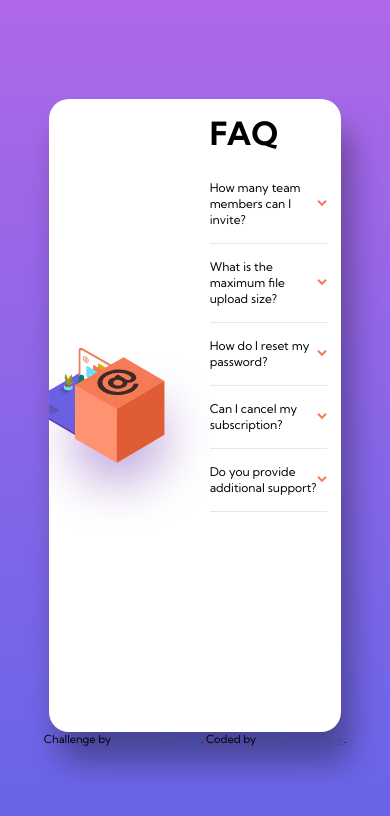
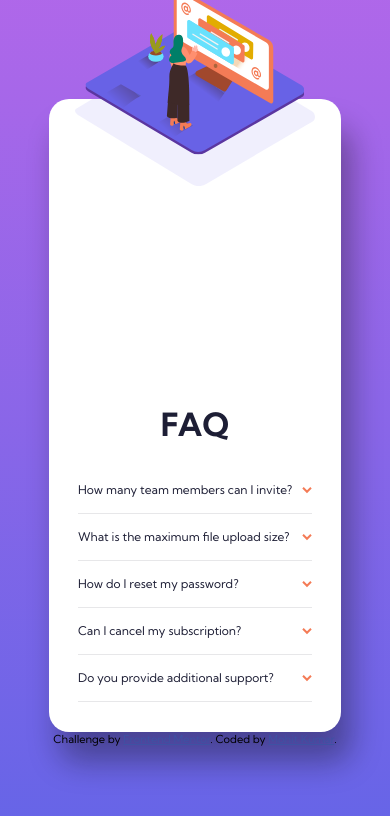
Before and after one commit to mohitk0208/frontendmentor_faq_accordian_card, a plain HTML site: page index.html in a window 390 px wide. Drawn offline with Linux system fonts and the light colour scheme.

Commit message:
completed mobile view part

```diff
--- a/index.html
+++ b/index.html
@@ -35,7 +35,7 @@
 					<img
 					class="img__women"
 					src="./images/illustration-woman-online-mobile.svg"
-					srcset="./images/illustration-woman-online-desktop.svg 1440w"
+					srcset="./images/illustration-woman-online-mobile.svg 375w ,./images/illustration-woman-online-desktop.svg 1440w"
 					alt="image of illustration women"
 				/>
 				</div>
@@ -111,7 +111,7 @@
 			Challenge by
 			<a href="https://www.frontendmentor.io?ref=challenge" target="_blank"
 				>Frontend Mentor</a
-			>. Coded by <a href="#">Your Name Here</a>.
+			>. Coded by <a href="#">Mohit Kumar</a>.
 		</div>
 	</body>
 </html>
--- a/style.css
+++ b/style.css
@@ -61,6 +61,7 @@ body {
 
 .faq-container {
     padding: 10%;
+    color: hsl(238, 29%, 16%);
 }
 
 .faq-container h1 {
@@ -84,6 +85,7 @@ body {
 .answer {
     display: none;
     padding: 5px 0 10px 0;
+    color: hsl(240, 6%, 50%);
 }
 
 .question-item[data-open=true] .question p {
@@ -91,6 +93,9 @@ body {
 }
 
 .question-item[data-open=true] .question img {
+
+    color: hsl(14, 88%, 65%);
+
     transform: rotate(180deg);
 
     transition: transform 250ms ease-in-out;
@@ -99,3 +104,40 @@ body {
 .question-item[data-open=true] .answer {
     display: block;
 }
+
+@media (max-width:700px) {
+
+
+.container {
+    height: clamp(75vh,auto,90vh);
+    grid-template-columns: 1fr;
+    grid-template-rows: 1fr 1fr;
+}
+
+.images-container {
+    background-image: url("./images/bg-pattern-mobile.svg");
+    background-position: top -10% center;
+}
+
+.img__box {
+    display: none;
+}
+
+.women-image {
+    overflow: visible;
+}
+
+.img__women {
+    width: 75%;
+    top: -10%;
+    left: 50%;
+    transform: translate(-50%,-50%);
+}
+
+.faq-container h1 {
+    text-align: center;
+}
+
+
+
+}
```
